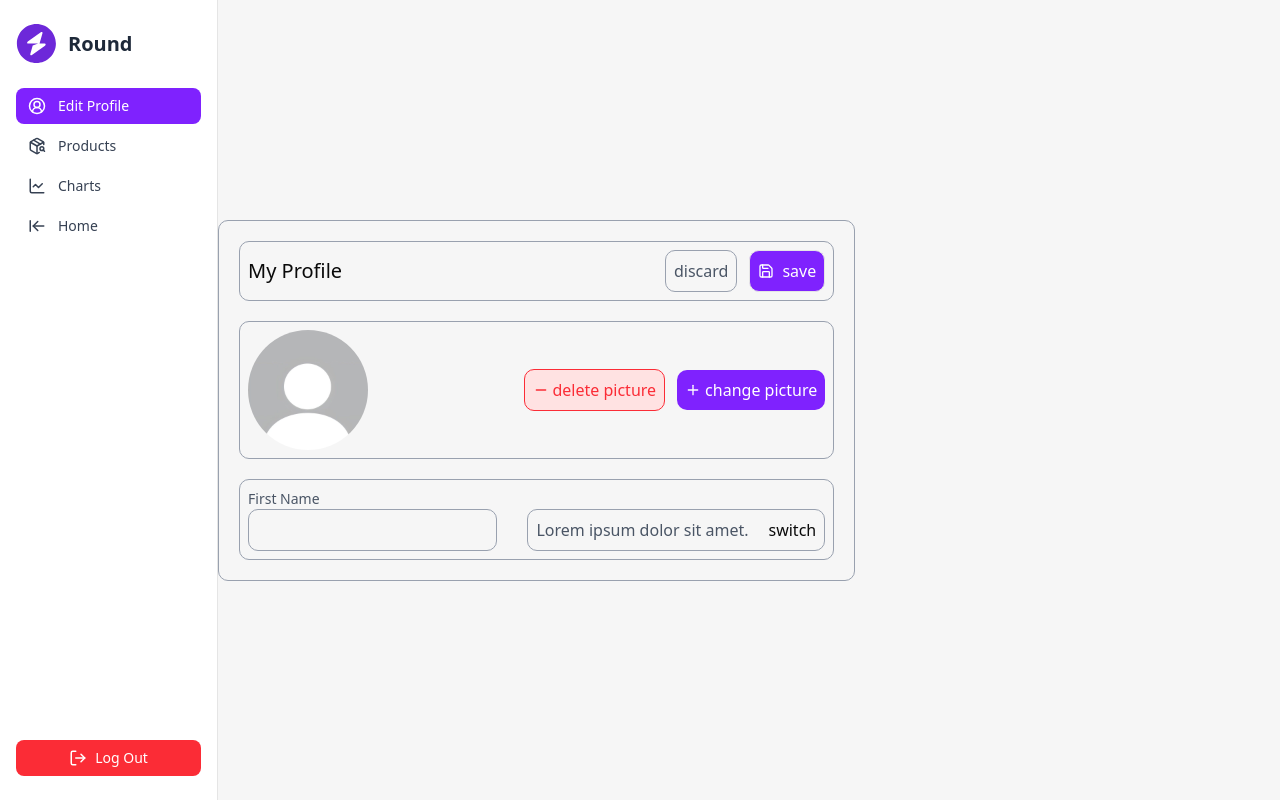
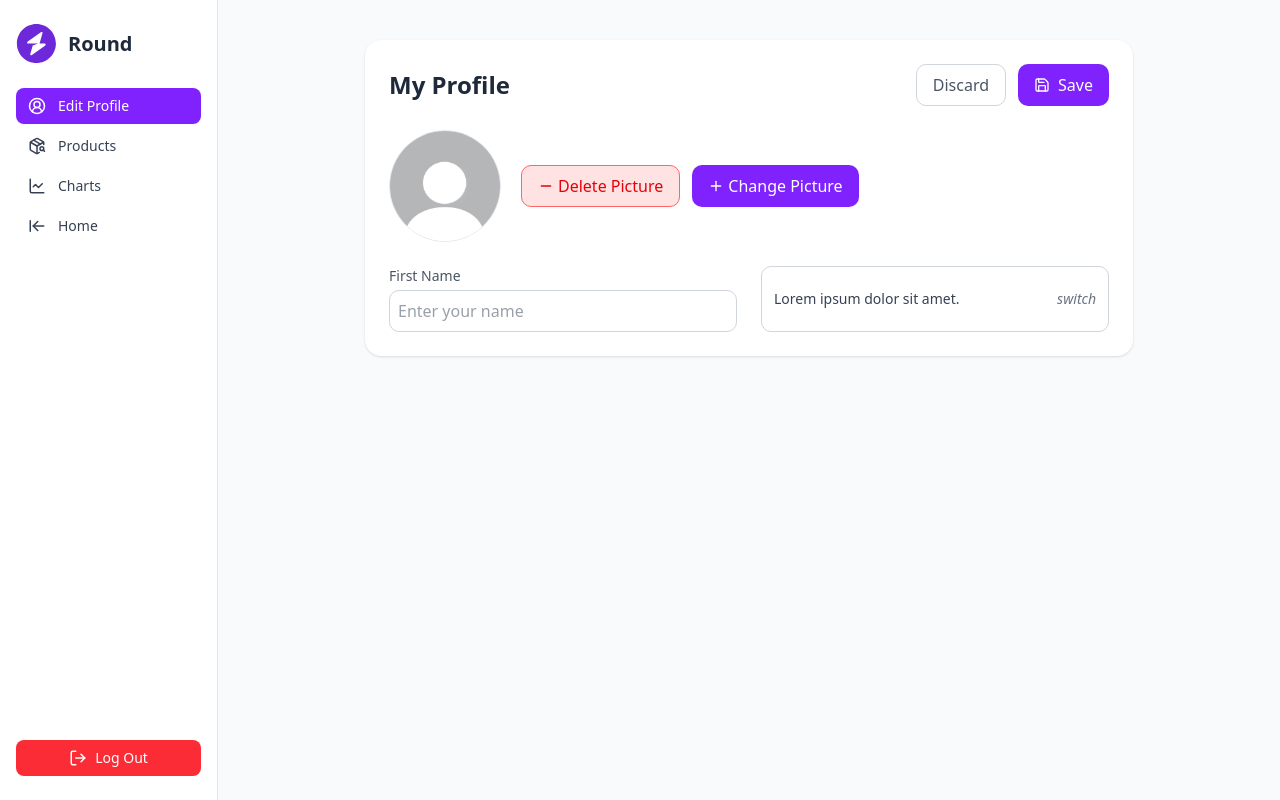
Before and after one commit to Muhammadali-fr/eCommerce, a Next.js app: page /user/settings in a window 1280 px wide. Built offline with nearby package versions, Linux system fonts and the light colour scheme; no server answers.

Commit message:
edit profil

```diff
--- a/app/user/settings/page.tsx
+++ b/app/user/settings/page.tsx
@@ -1,37 +1,62 @@
+import { Save, Plus, Minus } from "lucide-react";
 
-import { Save } from "lucide-react"
-import { Plus } from "lucide-react"
-import { Minus } from "lucide-react"
 export default function UserSettings() {
-
   return (
-        <div className="flex-grow">
-            <div className="w-[60%] py-5 px-5 flex flex-col gap-5 border border-gray-400 rounded-lg">
-                <div className="flex items-center justify-between  border border-gray-400 p-2 rounded-lg">
-                    <p className="text-[20px]">My Profile</p>
-                    <div className="flex items-center justify-center gap-3">
-                        <button className="py-2 px-2 border rounded-lg border-gray-400 text-[16px] text-gray-600 hover:bg-gray-100 cursor-pointer">discard</button>
-                        <button className="py-2 px-2 border rounded-lg flex items-center justify-center gap-2 text-[16px] text-white bg-violet-600 cursor-pointer hover:bg-violet-500"><Save size={16} />save</button>
+    <div className="w-full min-h-screen bg-gray-50 py-10 px-4">
+      <div className="max-w-screen-md mx-auto bg-white p-6 rounded-2xl shadow-sm space-y-6">
+        {/* Header */}
+        <div className="flex items-center justify-between">
+          <h2 className="text-2xl font-semibold text-gray-800">My Profile</h2>
+          <div className="flex gap-3">
+            <button className="px-4 py-2 border border-gray-300 rounded-lg text-gray-600 hover:bg-gray-100 transition">
+              Discard
+            </button>
+            <button className="px-4 py-2 bg-violet-600 text-white rounded-lg flex items-center gap-2 hover:bg-violet-500 transition">
+              <Save size={16} />
+              Save
+            </button>
           </div>
         </div>
-                <div className="flex items-center justify-between gap-5 border border-gray-400 p-2 rounded-lg">
-                    <img className="w-30 h-30 rounded-full" src="/assets/default-user.png" alt="" />
-                    <div className="flex items-center justify-center gap-3">
-                        <button className="py-2 px-2 rounded-lg bg-red-100 text-[16px] text-red-500 border border-red-500 flex items-center justify-center gap-1 cursor-pointer hover:bg-red-200"><Minus size={16} />delete picture</button>
-                        <button className="py-2 px-2 rounded-lg bg-violet-600 text-[16px] text-white flex items-center justify-center gap-1 cursor-pointer hover:bg-violet-500"><Plus size={16} />change picture</button>
+
+        {/* Profile Picture Section */}
+        <div className="flex items-center gap-5">
+          <img
+            src="/assets/default-user.png"
+            alt="User avatar"
+            className="w-28 h-28 rounded-full object-cover border border-gray-200"
+          />
+          <div className="flex gap-3 flex-wrap">
+            <button className="px-4 py-2 bg-red-100 text-red-600 border border-red-400 rounded-lg flex items-center gap-1 hover:bg-red-200 transition">
+              <Minus size={16} />
+              Delete Picture
+            </button>
+            <button className="px-4 py-2 bg-violet-600 text-white rounded-lg flex items-center gap-1 hover:bg-violet-500 transition">
+              <Plus size={16} />
+              Change Picture
+            </button>
           </div>
         </div>
-                <form className="flex items-end justify-between border border-gray-400 p-2 rounded-lg">
-                    <label>
-                        <p className="text-[14px] text-gray-600">First Name</p>
-                        <input className="p-2 border border-gray-400 rounded-lg text-gray-600" type="text" />
+
+        {/* Form */}
+        <form className="grid grid-cols-1 sm:grid-cols-2 gap-6">
+          <div className="flex flex-col space-y-1">
+            <label htmlFor="firstName" className="text-sm text-gray-600">
+              First Name
             </label>
-                    <div className="flex items-center justify-center gap-5 border border-gray-400 p-2 rounded-lg">
-                        <p className="text-[16px] text-gray-600">Lorem ipsum dolor sit amet.</p>
-                        switch
+            <input
+              id="firstName"
+              type="text"
+              placeholder="Enter your name"
+              className="p-2 border border-gray-300 rounded-lg focus:outline-none focus:ring-2 focus:ring-violet-400 text-gray-700"
+            />
+          </div>
+
+          <div className="flex items-center justify-between border border-gray-300 p-3 rounded-lg">
+            <p className="text-sm text-gray-700">Lorem ipsum dolor sit amet.</p>
+            <span className="text-gray-500 text-sm italic">switch</span>
           </div>
         </form>
       </div>
     </div>
-    )
+  );
 }
```
Lines whose indentation alone changed are shown as unchanged.
